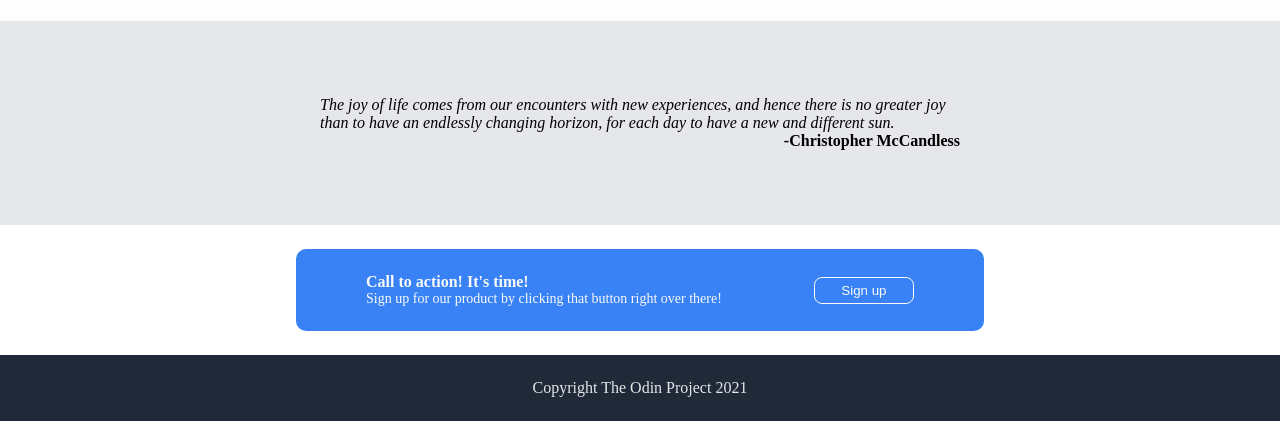
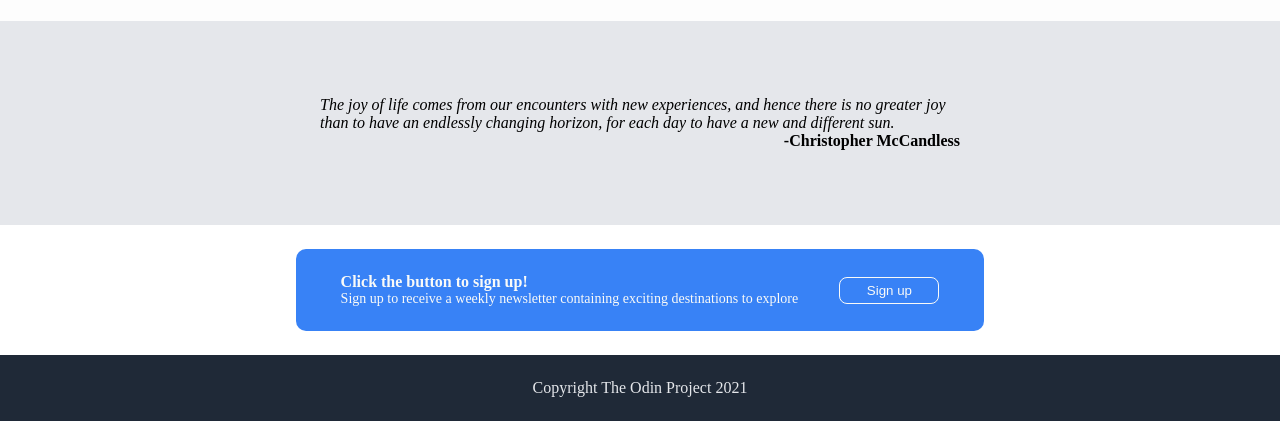
Before and after one commit to BOTaaron/Landing-Page, a plain HTML site: page index.html in a window 1280 px wide. Shown: the part 700-1121 px from the top of the page. Drawn offline with Linux system fonts and the light colour scheme.

Commit message:
completed exercise

```diff
--- a/index.html
+++ b/index.html
@@ -75,8 +75,8 @@
         <div class="cta-section">
             <div class="cta">
                  <div class="call-to-action-text">
-                     <div class="cta-headline-text">Call to action! It's time!</div>
-                     <div class="cta-secondary-text"> Sign up for our product by clicking that button right over there!</div>
+                     <div class="cta-headline-text">Click the button to sign up!</div>
+                     <div class="cta-secondary-text">Sign up to receive a weekly newsletter containing exciting destinations to explore </div>
                  </div>
                  <div class="cta-button">
                     <button>Sign up</button>
@@ -85,7 +85,7 @@
         </div>
         <div class="footer">
             <div class="footer-text">
-                Copyright The Odin Project 2021
+                <p>Copyright The Odin Project 2021</p>
             </div>
 
         </div>
```
